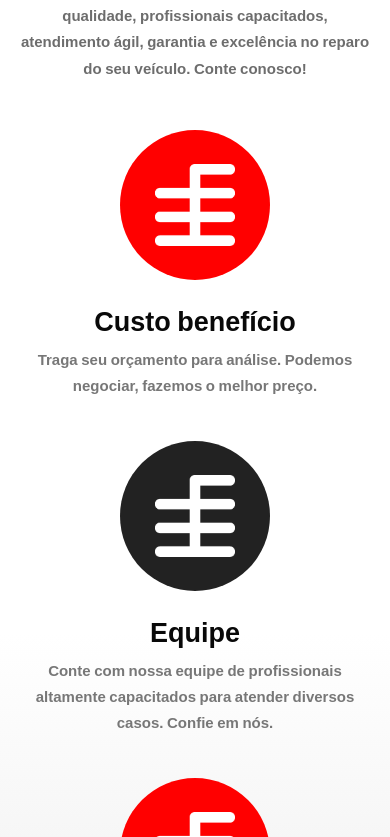
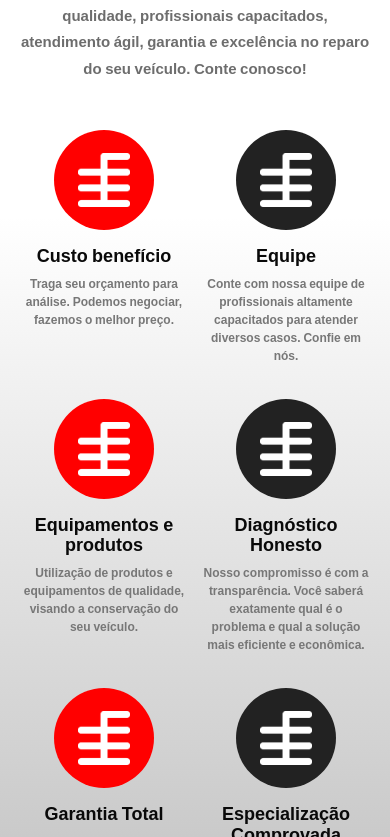
Before and after one commit to sidneirocha/cambiofix, a React (Vite) app: page / in a window 390 px wide. Shown: the part 4767-5604 px from the top of the page. Built offline with nearby package versions, Linux system fonts and the light colour scheme.

Commit message:
Use two-column DNA grid on mobile

```diff
--- a/src/styles.css
+++ b/src/styles.css
@@ -662,6 +662,12 @@ footer>div button:hover,footer>div button:focus-visible,
   .social .post-grid{display:none!important}
   .about{padding-bottom:0!important}
   .about-art{position:static!important;display:block!important;order:2;width:100%!important;height:auto!important;max-height:340px;margin:30px 0 0!important;object-fit:cover;object-position:center}
+  .dna-grid{grid-template-columns:repeat(2,minmax(0,1fr))!important;gap:34px 14px!important;margin-top:48px!important}
+  .dna-grid article{min-width:0!important}
+  .dna-grid .dna-icon{width:100px!important;height:100px!important;margin-bottom:16px!important}
+  .dna-grid .dna-icon img{padding:23px!important}
+  .dna-grid h3{font-size:18px!important;line-height:1.15!important;margin:0 0 8px!important}
+  .dna-grid p{font-size:12px!important;line-height:1.5!important}
 }
 @media(max-width:800px){
   .site-header{z-index:20;background:rgba(8,8,8,.18);backdrop-filter:blur(10px)}
```
